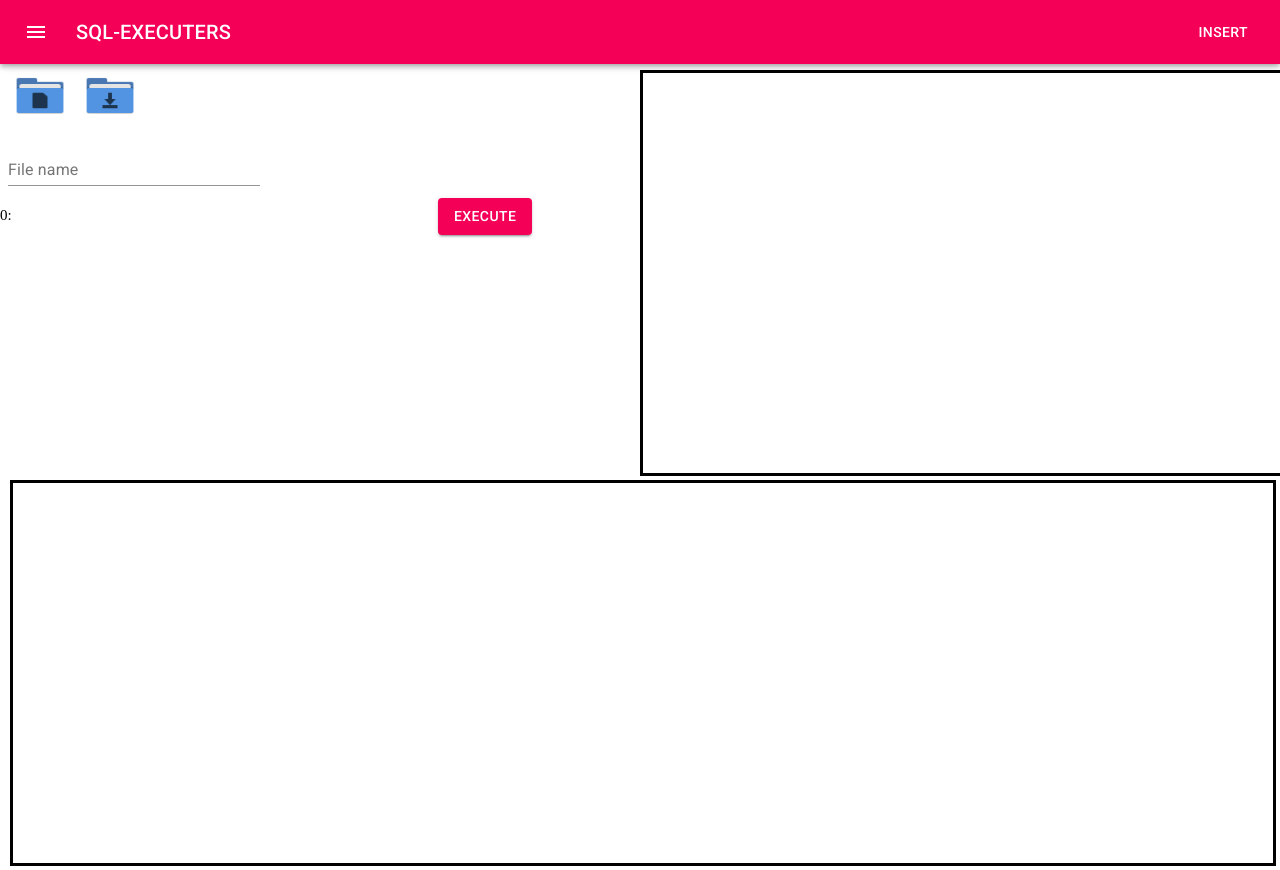
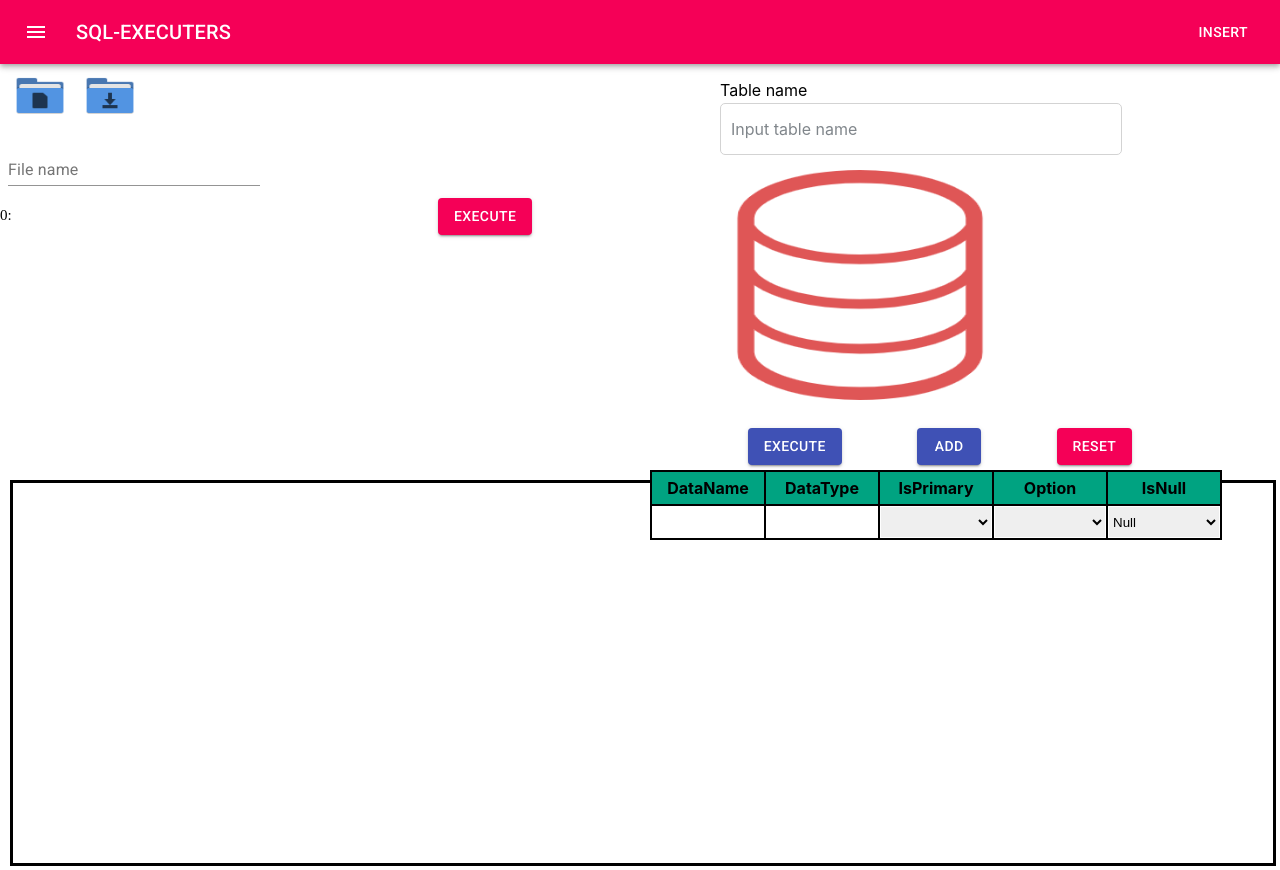
Before and after one commit to u-kai/sql-executers, a React (Create React App) app: page / in a window 1280 px wide. Built offline with nearby package versions, Linux system fonts and the light colour scheme.

Commit message:
separete table view

```diff
--- a/src/components/atoms/Table.tsx
+++ b/src/components/atoms/Table.tsx
@@ -62,14 +62,13 @@ border:solid black 2px;
 background-color:transparent;
 overflow:auto;
 height:30px;
-
 `
 
 const STh = styled.th`
 border:solid black 2px;
 background-color:transparent;
 overflow:auto;
-width:150px;
+width:110px;
 height:30px;
 `
 const STHeader = styled.thead`
--- a/src/components/molecules/TextareaAndImage.tsx
+++ b/src/components/molecules/TextareaAndImage.tsx
@@ -25,7 +25,7 @@ position:relative;
 
 const STextArea = styled.textarea`
 width:300px;
-height:200px;
+height:230px;
 outline:none;
 color:transparent;
 background-color:transparent;
@@ -43,7 +43,7 @@ z-index:1;
 const SImage = styled.img`
 position:absolute;
 width:300px;
-height:200px;
+height:230px;
 top:0px;
 left:0px;
 `
--- a/src/components/molecules/TextareaToSQL.tsx
+++ b/src/components/molecules/TextareaToSQL.tsx
@@ -179,16 +179,17 @@ export const TextareaToSQL:VFC<Props> = (props) =>{
                 </InputContener>
             <ImageContener>
                 <TextareaAndImage
+
                     src={"../../../image/db.png"}
                     onChange={pasteToTable}
                     value={textarea}/>
             </ImageContener>
-            <ResetButtonContener>
+            {/* <ResetButtonContener>
                 <ContainedButtons
                     onClick={resetAndChangeUI}
                     color="secondary"
                     value={"RESET"}/>
-            </ResetButtonContener>
+            </ResetButtonContener> */}
             <TableContener>
                 <Table
                 columns={columns}
@@ -208,6 +209,10 @@ export const TextareaToSQL:VFC<Props> = (props) =>{
                     color="primary"
                     value={"ADD"}
                     />
+                    <ContainedButtons
+                    onClick={resetAndChangeUI}
+                    color="secondary"
+                    value={"RESET"}/>
             </ButtonsContener>
         </Contener>
 
@@ -216,23 +221,25 @@ export const TextareaToSQL:VFC<Props> = (props) =>{
 
 const Contener = styled.div`
 position:absolute;
-overflow:auto;
+// overflow:auto;
 display:grid;
-width:100%;
+width:600px;
 height:100%;
-grid-template-columns:300px 50px 450px;
-grid-template-rows:100px 200px 70px 70px 1fr;
+grid-template-columns:70px 460px 70px;
+grid-template-rows:100px 220px 70px 210px;
 `
 const InputContener = styled.div`
 margin:10px;
 grid-row:1/2;
-grid-column:1/2;
+grid-column:2/3;
 `
 const ImageContener = styled.div`
 width:310px;
 height:220px;
-grid-row: 2 / 4;
-grid-column: 1 / 2;
+display:flex;
+text-align:center;
+grid-row: 2 / 3;
+grid-column: 2 / 3;
 `
 
 const ResetButtonContener = styled.div`
@@ -241,7 +248,7 @@ grid-column: 2 / 3;
 `
 
 const TableContener = styled.div`
-grid-row: 5 / 6;
+grid-row: 4 / 5;
 grid-column: 1 / 4;
 overflow:auto;
 // display:flex;
@@ -249,8 +256,9 @@ overflow:auto;
 padding:10px;
 `
 const ButtonsContener = styled.div`
-grid-row: 4 / 5;
-grid-column: 1 / 3;
+grid-row: 3 / 4;
+grid-column: 2 / 3;
+margin-top:30px;
 display:flex;
 justify-content:space-around;
 `
--- a/src/components/pages/SQLExecuters.tsx
+++ b/src/components/pages/SQLExecuters.tsx
@@ -3,6 +3,7 @@ import styled from "styled-components"
 import {ButtonAppBar} from "../atoms/ButtonAppBar-MaterialUI"
 import { EditersAndButton } from "../organisms/EditersAndButton"
 import {insert, InsertClone} from "../TableClass.ts/Insert"
+import { TextareaCreateProps} from "../organisms/TextareaCreateprops"
 import { removeLastChar, removeLastValue } from "functions/editerFucntions"
 import {postDataAndReturnResposeJson} from "functions/tableFunctions"
 export const SQLExrcuters = () =>{
@@ -48,7 +49,7 @@ export const SQLExrcuters = () =>{
                     setSentences={setSentences}></EditersAndButton>
             </EditersContener>
             <CopyDBContener>
-                <DumyC></DumyC>
+                <TextareaCreateProps></TextareaCreateProps>
             </CopyDBContener>
             <TablesConetener>
                 <DumyT></DumyT>
```
